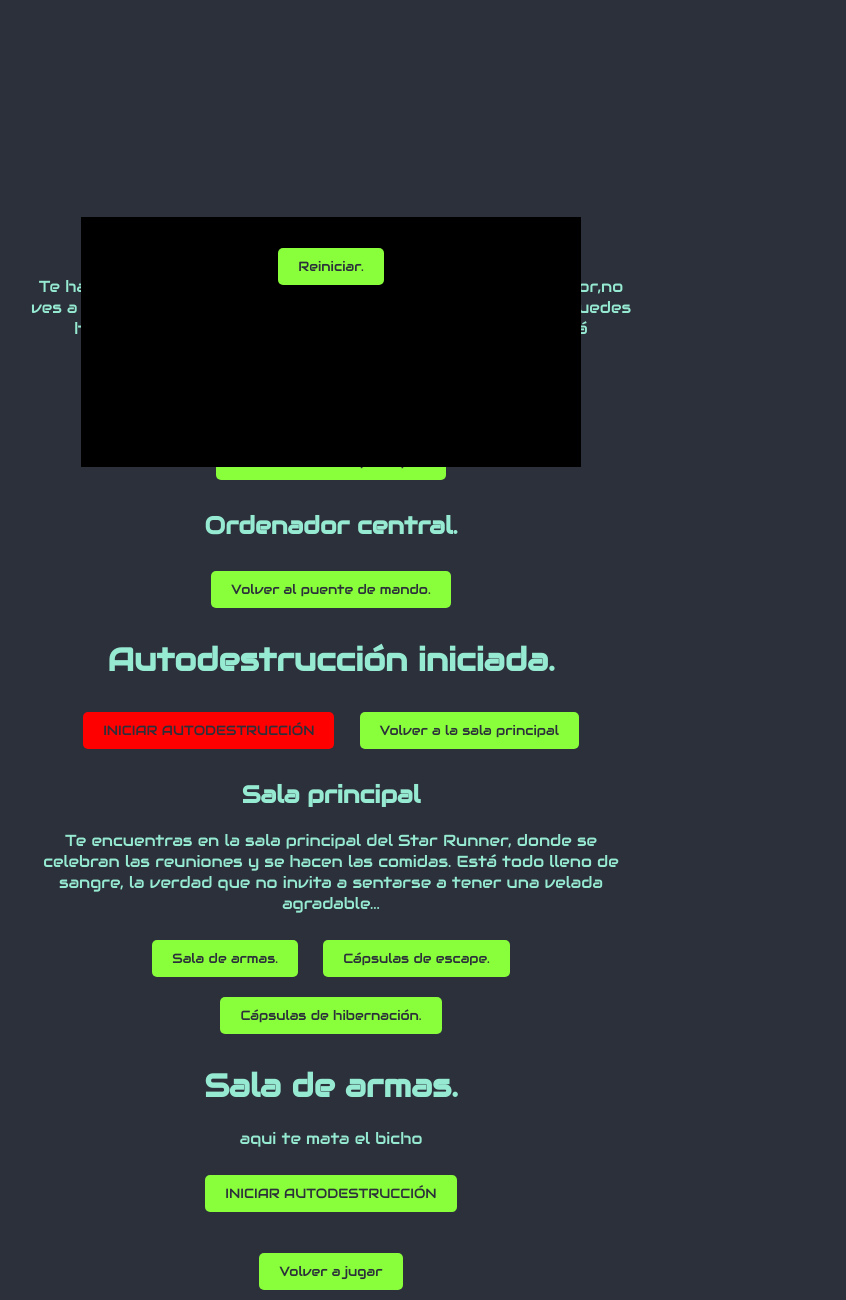
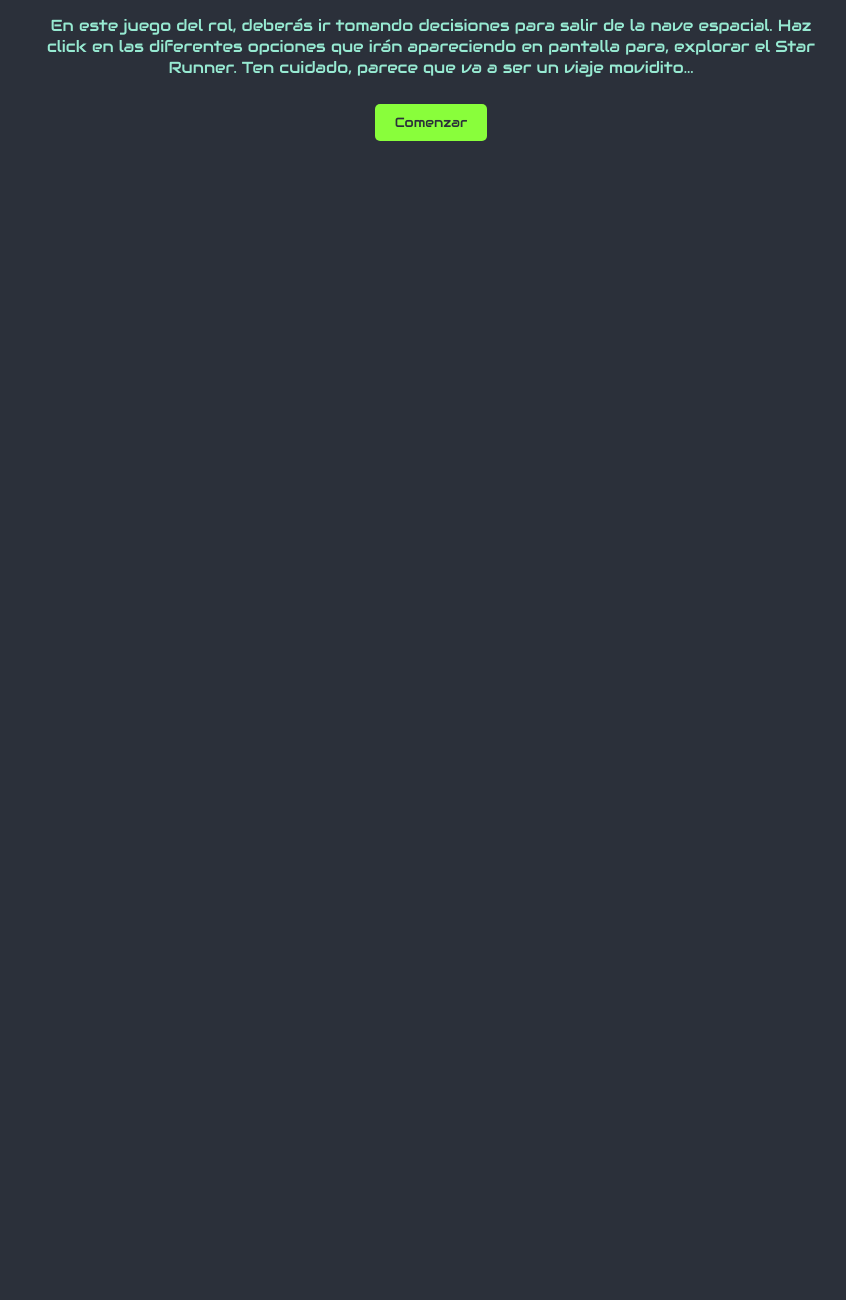
Before and after one commit to VictorMenaSanchez/Pr-ctica-unidad-5, a plain HTML site: page index.html in a window 1280 px wide. Shown: the part 58-1358 px from the top of the page, without its empty margins (309-1155 px from the left). After the commit the page ends 811 px from the top, so only its background shows below. Drawn offline with Linux system fonts and the light colour scheme.

Commit message:
Añadidas más partes de la segunda sala, estilos css y empezada la lógica en js

```diff
--- a/index.html
+++ b/index.html
@@ -19,11 +19,12 @@
                 Haz click en las diferentes opciones que irán apareciendo en pantalla para, explorar el Star Runner.
                 Ten cuidado, parece que va a ser un viaje movidito...
             </p>
+            <button id="start_game">Comenzar</button>
         </div>
 
         <div id="first_room" class="hidden">
             <h2>Puente de mando</h2>
-            <p>Te has despertado de tu criosueño temprano debido a un error,no ves a ningún otro tripulante.
+            <p>Te has despertado de tu criosueño temprano debido a un error, no ves a ningún otro tripulante.
                 Aquí en el puente de mando no puedes hacer nada, parece que todos los mandos y pantallas está apagados y
                 no hay forma de encenderlos.
             </p>
@@ -75,7 +76,7 @@
 
         <div id="end_game_screen_2" class="hidden">
             <h1 id="end_game_message_2"></h1>
-            <button class="reiniciar_juego">Volver a jugar</button>
+            <button class="reiniciar_juego">Volver a jugar 2</button>
         </div>
 
         <div id="end_game_screen" class="hidden">
@@ -83,7 +84,7 @@
             <button class="restart_game">Reiniciar.</button>
         </div>
     </div>
-    </div>
+
     <script type="module" src="./main.js"></script>
 </body>
 
--- a/main.js
+++ b/main.js
@@ -0,0 +1,14 @@
+/*
+Referencias a los elementos.
+Aquí voy a almacenar los ID´s de los elementos en constantes.
+*/
+
+const introScreen = document.getElementById('intro_screen');
+const startButton = document.getElementById('start_game');
+const firstRoom = document.getElementById('first_room');
+
+// Pantalla de intro.
+startButton.addEventListener('click', () => {
+    introScreen.classList.add('hidden');
+    firstRoom.classList.remove('hidden');
+});
--- a/styles.css
+++ b/styles.css
@@ -31,10 +31,10 @@ body{
     text-align: center;
     max-width: 600px;
 }
-/*
+
 .hidden{
     display: none;
-} */
+}
 
 button{
     font-family: "Audiowide", serif;
```
